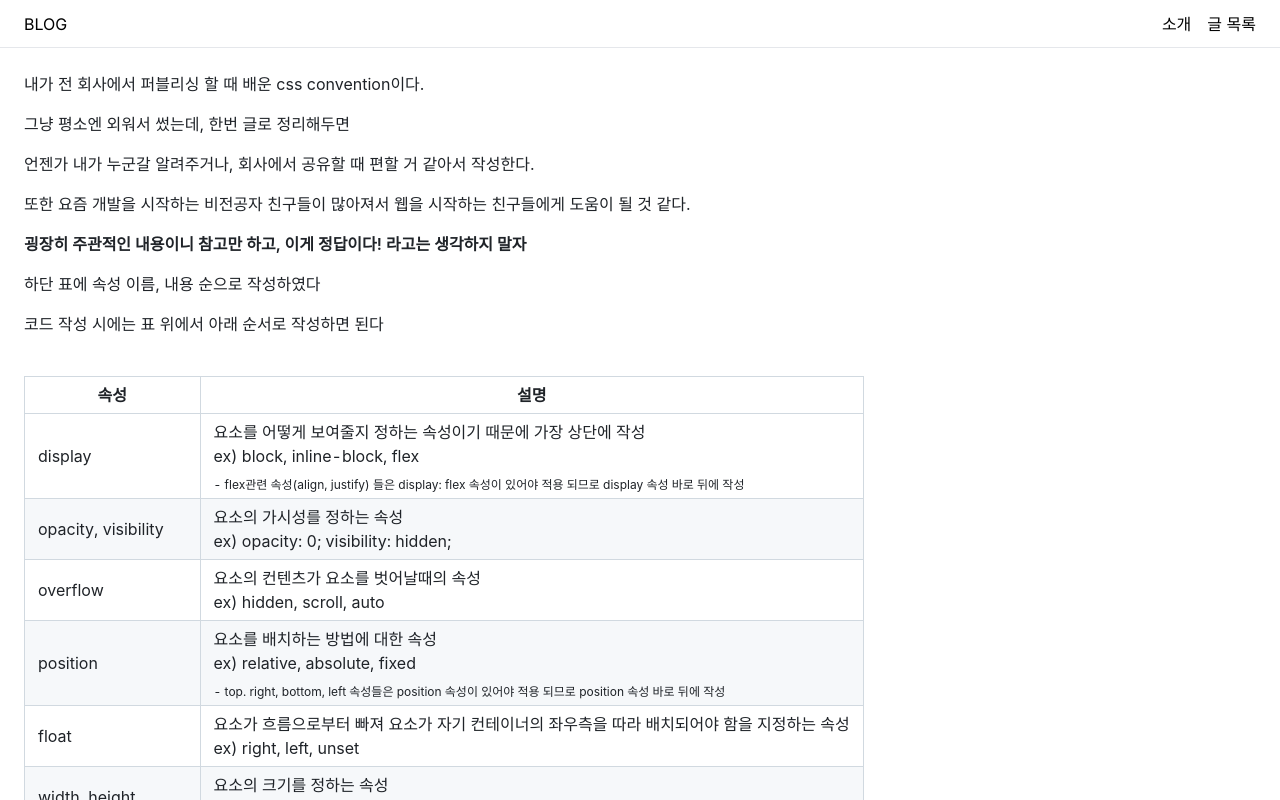
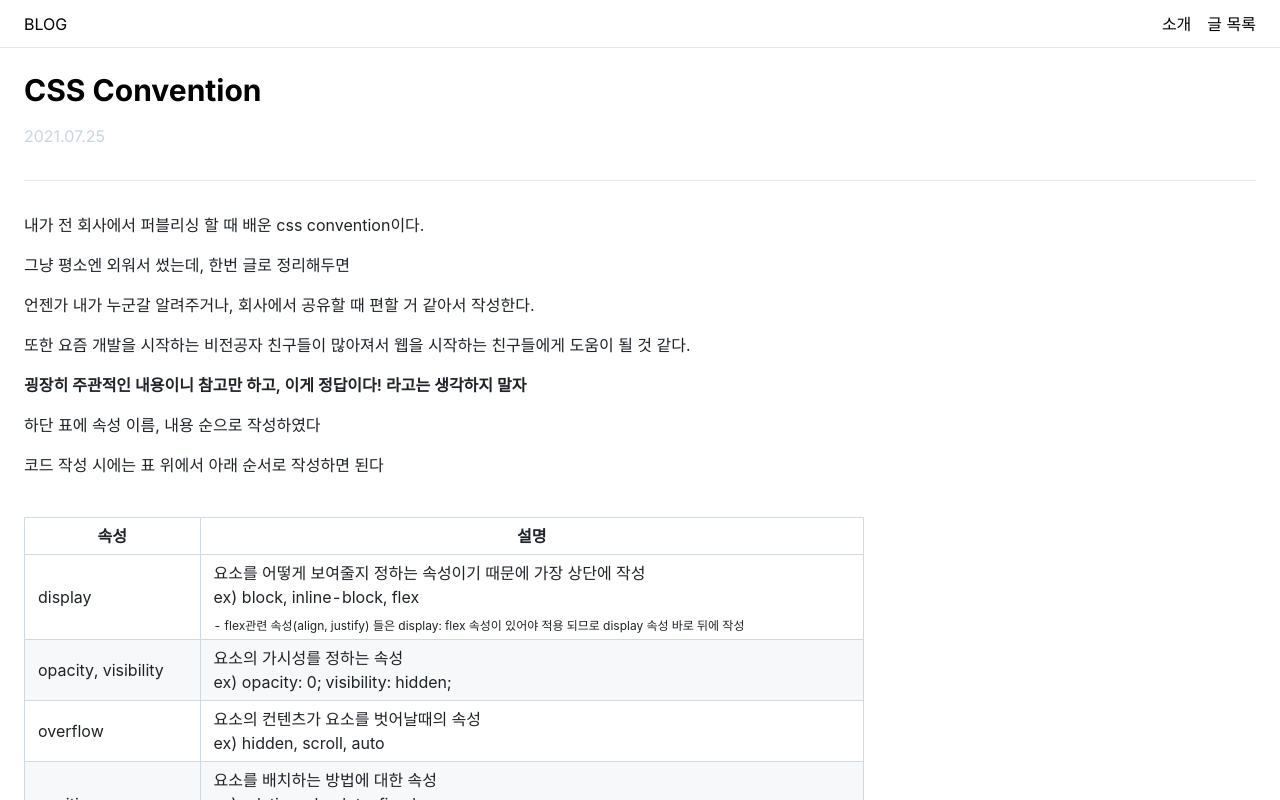
Before and after one commit to hywlss9/hywlss9.github.io, a Next.js app: page /nextjs-github-pages/posts/0 in a window 1280 px wide. Shown: the top 800 px of the page. Built offline with nearby package versions, Linux system fonts and the light colour scheme.

Commit message:
feat: post에 title, date 추가

```diff
--- a/src/app/posts/[id]/page.tsx
+++ b/src/app/posts/[id]/page.tsx
@@ -6,6 +6,8 @@ import { siteConfig, defaultMetadata } from "@/config/site";
 import { POSTS_STATIC_PARAMS, POSTS_PREVIEWS } from "@/constants/posts";
 
 import Container from "@/components/container";
+import PostHeader from "@/components/postHeader";
+import Title from "@/components/title";
 
 import "github-markdown-css";
 
@@ -50,10 +52,15 @@ export default async function Post({
 }) {
   const { id } = params;
 
+  const { title, date } = POSTS_PREVIEWS[Number(id)];
+
   const __html: string = await getMarkdownToHtml(id);
 
   return (
     <Container>
+      <PostHeader date={date} border={true}>
+        <Title>{title}</Title>
+      </PostHeader>
       <div className="markdown-body" dangerouslySetInnerHTML={{ __html }} />
     </Container>
   );
--- /dev/null
+++ b/src/components/postHeader.tsx
@@ -0,0 +1,23 @@
+import type { HTMLAttributes } from "react";
+
+interface PostHeaderProps extends HTMLAttributes<HTMLDivElement> {
+  date?: string;
+  border?: boolean;
+}
+
+export default function PostHeader({
+  border,
+  date,
+  children,
+}: PostHeaderProps) {
+  return (
+    <div
+      className={`pb-8${border ? " mb-8 border-b dark:border-dark-bo" : ""}`}
+    >
+      {children}
+      {typeof date === "string" && (
+        <span className="inline-block pt-4 text-slate-300">{date}</span>
+      )}
+    </div>
+  );
+}
--- /dev/null
+++ b/src/components/title.tsx
@@ -0,0 +1,7 @@
+import type { HTMLAttributes } from "react";
+
+interface TitleProps extends HTMLAttributes<HTMLDivElement> {}
+
+export default function Title({ children }: TitleProps) {
+  return <h1 className="text-3xl font-bold">{children}</h1>;
+}
```
